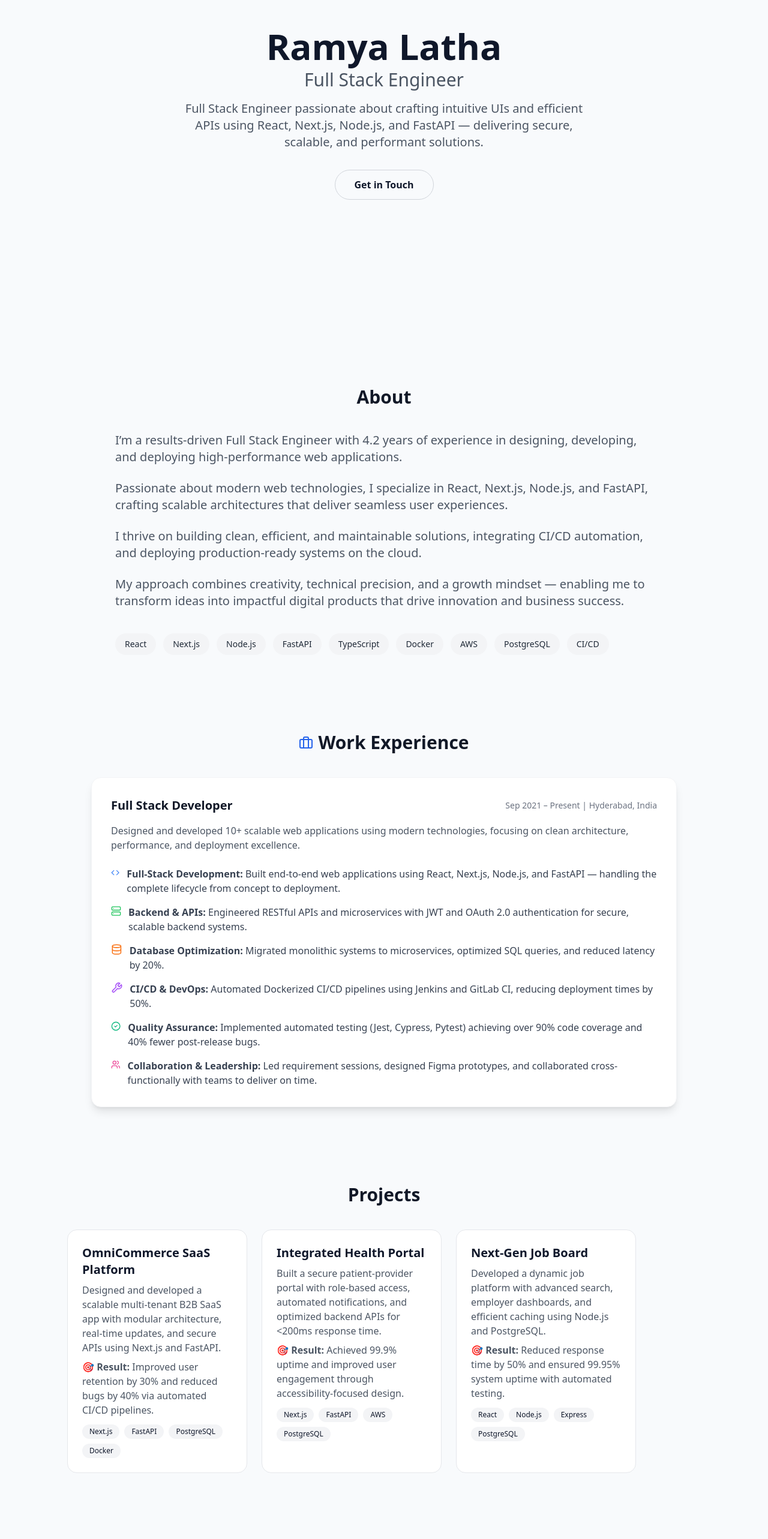
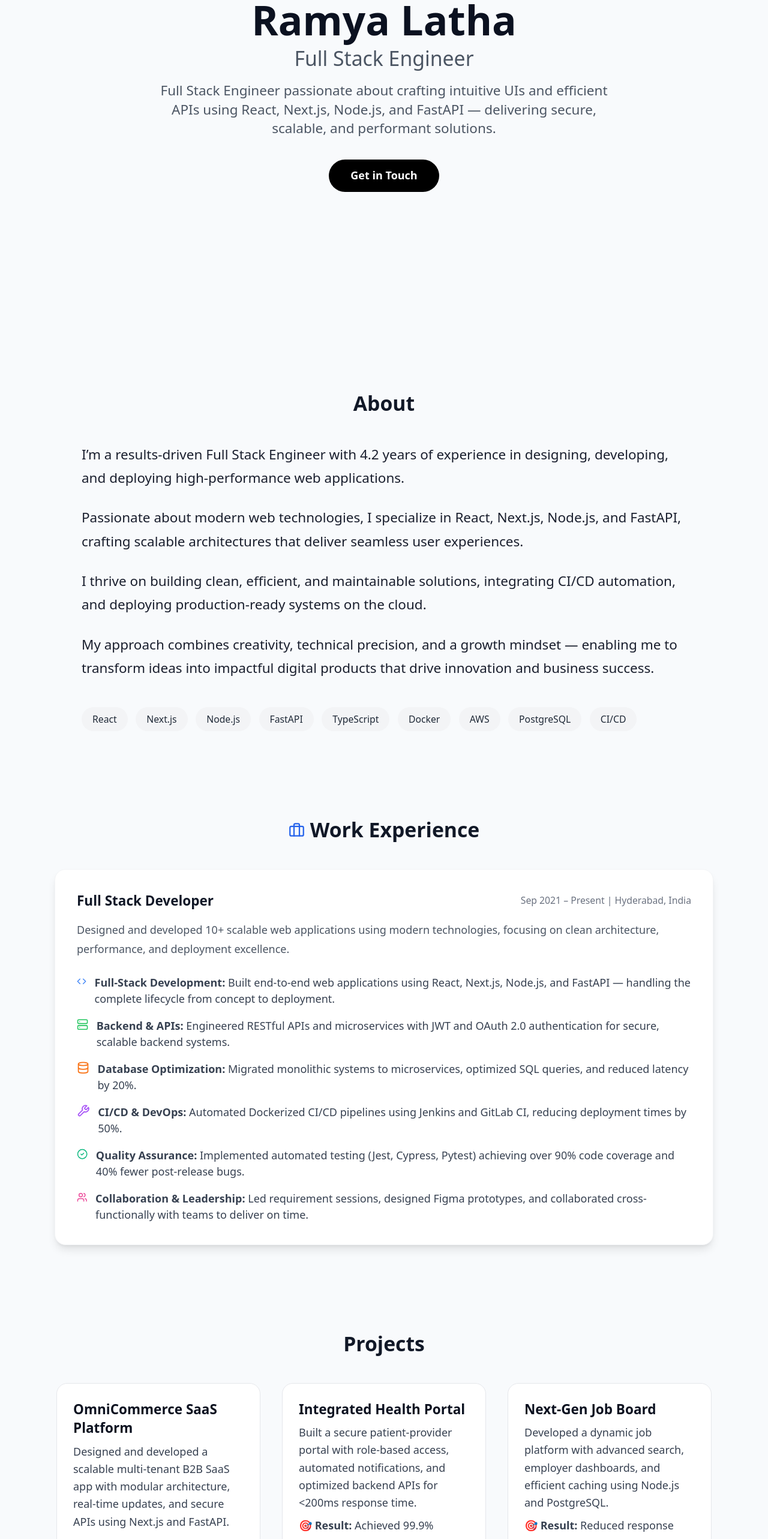
Before and after one commit to Ramya595/My-portfolio, a Next.js app: page / in a window 1280 px wide. Shown: the part 220-2786 px from the top of the page at 60% size. Built offline with nearby package versions, Linux system fonts and the light colour scheme.

Commit message:
changes done

```diff
--- a/app/globals.css
+++ b/app/globals.css
@@ -3,11 +3,34 @@
 @tailwind utilities;
 
 html {
-  scroll-behavior: smooth;
+  font-size: 18px;
 }
 
-html, body, #__next {
-  height: 100%;
+@layer base {
+  html {
+    font-size: 17px; /* ✅ Slightly larger global font */
+    scroll-behavior: smooth;
+  }
+
+  body {
+    margin: 0;
+    padding: 0;
+    background: var(--bg);
+    color: #0d1321;
+    font-weight: 450;
+    -webkit-font-smoothing: antialiased;
+    -moz-osx-font-smoothing: grayscale;
+  }
+
+  p {
+    color: #1a1f2e;
+    line-height: 1.75;
+  }
+
+  h1, h2, h3, h4, h5 {
+    color: #0b1120;
+    font-weight: 700;
+  }
 }
 
 :root {
@@ -17,12 +40,3 @@ html, body, #__next {
   --secondary: #eef2ff;
   --card: #ffffff;
 }
-
-body {
-  margin: 0;            /* ✅ Remove top gap */
-  padding: 0;           /* ✅ Ensure no padding */
-  background: var(--bg);
-  color: var(--foreground);
-  -webkit-font-smoothing: antialiased;
-  -moz-osx-font-smoothing: grayscale;
-}
--- a/components/Hero.tsx
+++ b/components/Hero.tsx
@@ -4,11 +4,11 @@ const Hero: React.FC = () => {
   return (
     <section
       id="home"
-      className="min-h-screen flex items-center justify-center px-6 pt-5"
+      className="min-h-screen flex items-center justify-center px-6 pt-0"
     >
-      <div className="max-w-3xl mx-auto text-center animate-fade-in">
+      <div className="max-w-3xl mx-auto text-center animate-fade-in mt-[-40px]">
 
-        <h1 className="text-5xl md:text-6xl font-bold mb-4 mt-0">
+        <h1 className="text-5xl md:text-6xl font-bold mb-4">
           Ramya Latha
           <span className="block text-2xl md:text-3xl text-gray-600 mt-2 font-medium">
             Full Stack Engineer
@@ -23,7 +23,9 @@ const Hero: React.FC = () => {
         <div className="flex flex-col sm:flex-row items-center justify-center gap-4">
           <a
             href="#contact"
-            className="w-full sm:w-auto inline-block text-center px-8 py-3 rounded-full border border-gray-300 hover:bg-gray-100 transition font-bold"
+            className="w-full sm:w-auto inline-block text-center px-8 py-3 rounded-full
+                       bg-black text-white font-semibold
+                       hover:bg-gray-900 hover:scale-105 transition-all duration-300"
           >
             Get in Touch
           </a>
--- a/components/Projects.tsx
+++ b/components/Projects.tsx
@@ -36,21 +36,37 @@ const projects: Project[] = [
 
 const ProjectsSection: React.FC = () => {
   return (
-    <section id="projects" className="py-16 px-6 bg-secondary/30">
+    <section id="projects" className="py-16 px-4 bg-secondary/30">
       <div className="max-w-6xl mx-auto">
+
         <h2 className="text-3xl font-bold text-gray-900 mb-10 text-center">
           Projects
         </h2>
 
-        {/* Horizontal scroll */}
-        <div className="flex gap-6 overflow-x-auto pb-4 scrollbar-thin scrollbar-thumb-gray-400">
+        {/* Centered horizontal scroll container */}
+        <div
+          className="
+            flex flex-nowrap gap-8
+            justify-center
+            overflow-x-auto
+            pb-4
+            mx-auto
+            scrollbar-thin scrollbar-thumb-gray-400
+            max-w-full
+          "
+        >
           {projects.map((project, index) => (
             <div
               key={index}
-              className="min-w-[300px] max-w-[300px] rounded-2xl border p-6 hover:shadow-xl transition bg-white"
+              className="
+                min-w-[340px] max-w-[340px]
+                rounded-2xl border p-6
+                hover:shadow-xl transition bg-white
+              "
             >
               <h3 className="text-xl font-semibold mb-2">{project.title}</h3>
-              <p className="text-gray-600 mb-3">
+
+              <p className="text-gray-700 leading-relaxed mb-3">
                 {project.description}
                 <br />
                 <span className="font-medium text-foreground mt-2 block">
@@ -68,6 +84,7 @@ const ProjectsSection: React.FC = () => {
                   </span>
                 ))}
               </div>
+
             </div>
           ))}
         </div>
--- a/components/Skills.tsx
+++ b/components/Skills.tsx
@@ -12,15 +12,15 @@ const skillCategories: SkillCategory[] = [
     icon: <Code className="h-6 w-6" />,
     title: "Frontend Development",
     skills: [
+      "HTML5",
+      "CSS3",
       "React",
+      "Tailwind CSS",
       "Next.js",
+      "Redux",
       "JavaScript (ES6+)",
       "TypeScript",
-      "Redux",
       "Context API",
-      "HTML5",
-      "CSS3",
-      "Tailwind CSS",
       "Material-UI",
       "Figma",
       "Accessibility (a11y)",
@@ -93,20 +93,63 @@ const skillCategories: SkillCategory[] = [
 
 const SkillsSection: React.FC = () => {
   return (
-    <section id="skills" className="py-16">
+    <section id="skills" className="py-16 px-4">
+      {/* Reduced left & right gap */}
+
       <div className="max-w-7xl mx-auto">
-        <h2 className="text-3xl font-bold text-center text-foreground mb-12">Skills</h2>
+        <h2 className="text-3xl font-bold text-center text-foreground mb-12">
+          Skills
+        </h2>
 
-        <div className="grid grid-cols-1 md:grid-cols-2 lg:grid-cols-3 gap-10 mx-8 md:mx-16 lg:mx-24">
+        <div
+          className="
+            grid
+            grid-cols-1
+            md:grid-cols-2
+            lg:grid-cols-3
+            gap-8
+            mx-2
+            md:mx-6
+            lg:mx-10
+          "
+        >
           {skillCategories.map((category, index) => (
-            <div key={index} className="border rounded-2xl p-5 hover:shadow-lg transition">
+            <div
+              key={index}
+              className="
+                border
+                rounded-2xl
+                p-6
+                hover:shadow-xl
+                transition
+                bg-white
+              "
+            >
               <div className="flex items-center gap-3 pb-2">
                 <div className="p-3 rounded-xl bg-gray-50">{category.icon}</div>
-                <h3 className="text-lg font-semibold">{category.title}</h3>
+                <h3 className="text-lg font-semibold text-foreground">
+                  {category.title}
+                </h3>
               </div>
+
               <div className="flex flex-wrap gap-2 mt-3">
                 {category.skills.map((skill, i) => (
-                  <span key={i} className="bg-gray-100 px-3 py-1.5 rounded text-xs">{skill}</span>
+                  <span
+                    key={i}
+                    className="
+                      bg-gray-200
+                      text-foreground
+                      px-3
+                      py-1.5
+                      rounded
+                      text-sm
+                      font-medium
+                      hover:bg-gray-300
+                      transition
+                    "
+                  >
+                    {skill}
+                  </span>
                 ))}
               </div>
             </div>
```
